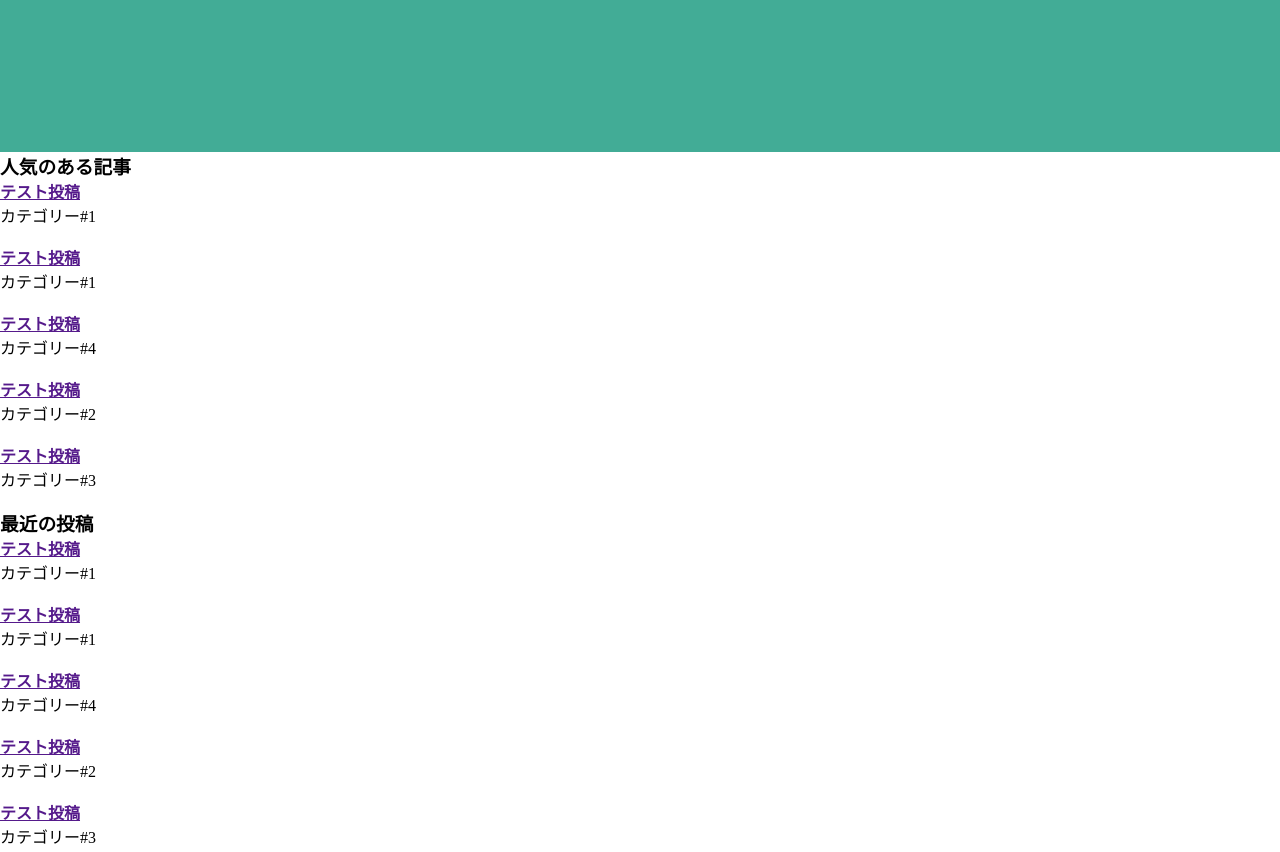
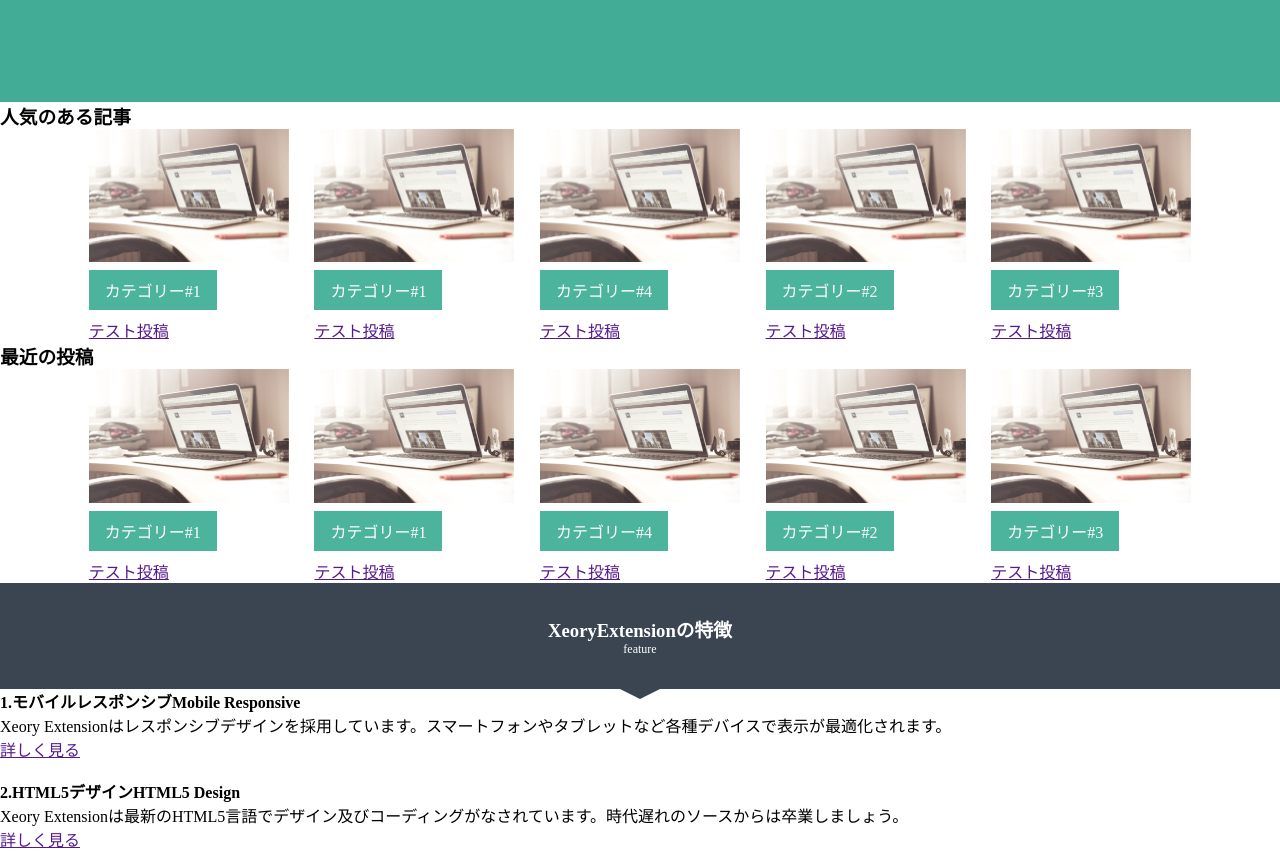
Before and after one commit to kawatariku/XeoryExtension, a plain HTML site: page index.html in a window 1280 px wide. Shown: the part 640-1492 px from the top of the page. Drawn offline with Linux system fonts and the light colour scheme.

Commit message:
いろいろ修正

```diff
--- a/css/common.css
+++ b/css/common.css
@@ -57,15 +57,87 @@
 
 .main-area {
     background-color: #42AC96;
-    height: 250px;
-}
-
-.main-area {
+    height: 650px;
     color: #fff;
-    text-align: center;
-    padding: 225px;
+    display: flex;
+    flex-direction: column;
+    justify-content: center;
 }
 
 .main-area-title {
-    font-size: 45px;
+    font-size: 40px;
+    text-align: center;
+    margin-bottom: 24px;
+    font-weight: normal;
 }
+
+.main-area-description {
+    margin: 0 auto;
+    width: 90%;
+    max-width: 650px;
+    text-align: center;
+    font-size: 16px;
+}
+
+.entry-container {
+    display: flex;
+    justify-content: center;
+}
+.entry {
+    display: flex;
+    justify-content: center;
+    align-items: flex-start;
+}
+.entry {
+    margin: 0 1%;
+    max-width: 200px;
+    display: flex;
+    flex-direction: column-reverse;
+}
+.entry img {
+    width: 100%;
+    display: block;
+}
+
+.entry-item {
+    margin:  8px 0;
+    background-color: #4CB39D;
+    color: #fff;
+    display: inline-block;
+    font-size: 16px;
+    padding: 8px 16px;
+}
+
+.entry-title {
+    font-size: 16px;
+    font-weight: normal;
+}
+
+.features-title{
+    background-color: #3B4552;
+    color: #fff;
+    text-align: center;
+    padding: 32px 0;
+    position: relative;
+}
+
+.features-title:after {
+    content: '';
+    display: block;
+    width: 0;
+    height: 0;
+    position: absolute;
+    bottom: -10px;
+    margin: 0 auto;
+    left: 0;
+    right: 0;
+    border-top: 10px solid #3B4552;
+    border-left: 20px solid transparent;
+    border-right: 20px solid transparent;
+}
+
+.features-title span {
+    display: block;
+    font-size: 12px;
+    font-weight: normal;
+}
--- a/index.html
+++ b/index.html
@@ -28,61 +28,61 @@
             </header>
             <section class="entries">
                 <h3 class="entries-title">人気のある記事</h3>
-                <div>
-                    <section>
+                <div class="entry-container">
+                    <section class="entry">
                         <h4 class="entry-title"><a href="">テスト投稿</a></h4>
                         <p class="entry-item">カテゴリー#1</p>
-                        <figure class="entry-image"><img src="" alt=""></figure>
+                        <figure class="entry-image"><img src="images/MacBook1.png" alt=""></figure>
                     </section>
-                    <sction>
+                    <sction class="entry">
                         <h4 class="entry-title"><a href="">テスト投稿</a></h4>
                         <p class="entry-item">カテゴリー#1</p>
-                        <figure class="entry-image"><img src="" alt=""> </figure>
+                        <figure class="entry-image"><img src="images/MacBook1.png" alt=""> </figure>
                     </sction>
-                    <section>
+                    <section class="entry">
                         <h4 class="entry-title"><a href="">テスト投稿</a></h4>
                         <p class="entry-item">カテゴリー#4</p>
-                        <figure class="entry-image"><img src="" alt=""></figure>
+                        <figure class="entry-image"><img src="images/MacBook1.png" alt=""></figure>
                     </section>
-                    <section>
+                    <section class="entry">
                         <h4 class="entry-title"><a href="">テスト投稿</a></h4>
                         <p class="entry-item">カテゴリー#2</p>
-                        <figure class="entry-image"><img src="" alt=""></figure>
+                        <figure class="entry-image"><img src="images/MacBook1.png" alt=""></figure>
                     </section>
-                    <section>
+                    <section class="entry">
                         <h4 class="entry-title"><a href="">テスト投稿</a></h4>
                         <p class="entry-item">カテゴリー#3</p>
-                        <figure class="entry-image"><img src="" alt=""></figure>
+                        <figure class="entry-image"><img src="images/MacBook1.png" alt=""></figure>
                     </section>
                 </div>
             </section>
             <section class="entries">
                 <h3 class="entries-title">最近の投稿</h3>
-                <div>
-                    <section>
+                <div class="entry-container">
+                    <section class="entry">
                         <h4 class="entry-title"><a href="">テスト投稿</a></h4>
                         <p class="entry-item">カテゴリー#1</p>
-                        <figure class="entry-image"><img src="" alt=""></figure>
+                        <figure class="entry-image"><img src="images/MacBook1.png" alt=""></figure>
                     </section>
-                    <sction>
+                    <sction class="entry">
                         <h4 class="entry-title"><a href="">テスト投稿</a></h4>
                         <p class="entry-item">カテゴリー#1</p>
-                        <figure class="entry-image"><img src="" alt=""> </figure>
+                        <figure class="entry-image"><img src="images/MacBook1.png" alt=""> </figure>
                     </sction>
-                    <section>
+                    <section class="entry">
                         <h4 class="entry-title"><a href="">テスト投稿</a></h4>
                         <p class="entry-item">カテゴリー#4</p>
-                        <figure class="entry-image"><img src="" alt=""></figure>
+                        <figure class="entry-image"><img src="images/MacBook1.png" alt=""></figure>
                     </section>
-                    <section>
+                    <section class="entry">
                         <h4 class="entry-title"><a href="">テスト投稿</a></h4>
                         <p class="entry-item">カテゴリー#2</p>
-                        <figure class="entry-image"><img src="" alt=""></figure>
+                        <figure class="entry-image"><img src="images/MacBook1.png" alt=""></figure>
                     </section>
-                    <section>
+                    <section class="entry">
                         <h4 class="entry-title"><a href="">テスト投稿</a></h4>
                         <p class="entry-item">カテゴリー#3</p>
-                        <figure class="entry-image"><img src="" alt=""></figure>
+                        <figure class="entry-image"><img src="images/MacBook1.png" alt=""></figure>
                     </section>
                 </div>
             </section>
```
Also changed, not shown: images/MacBook1.png (added).
